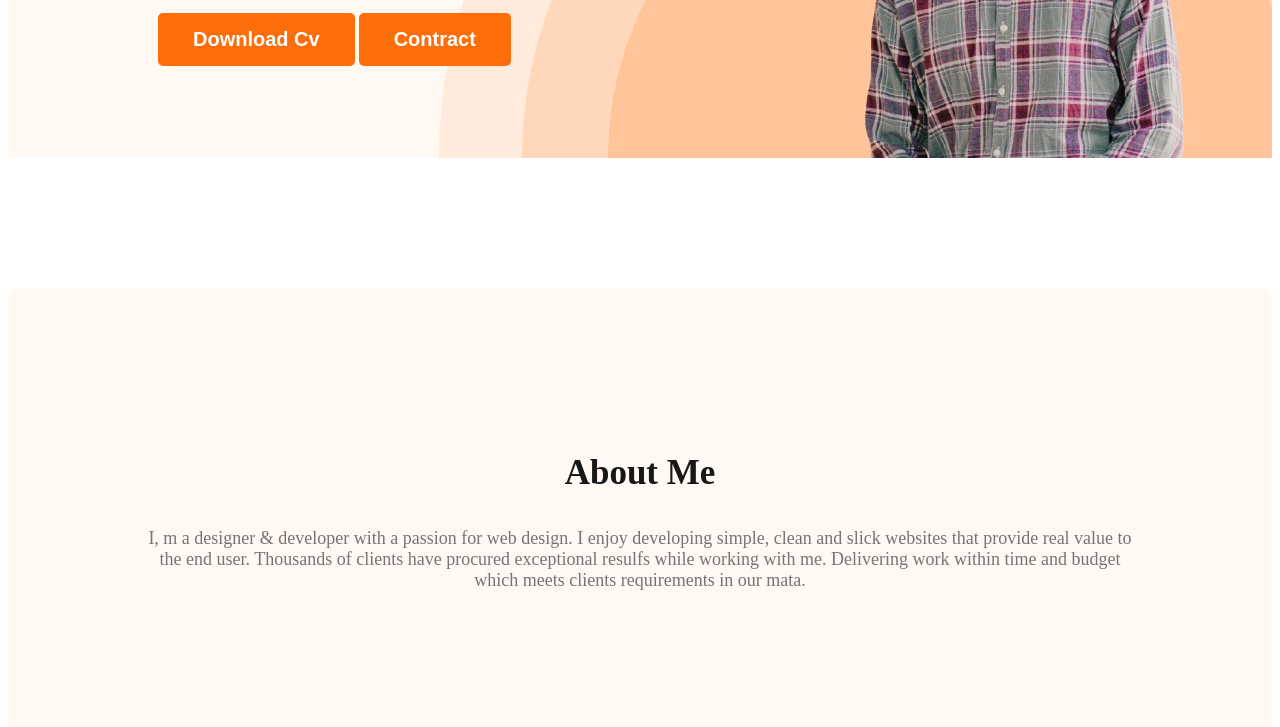
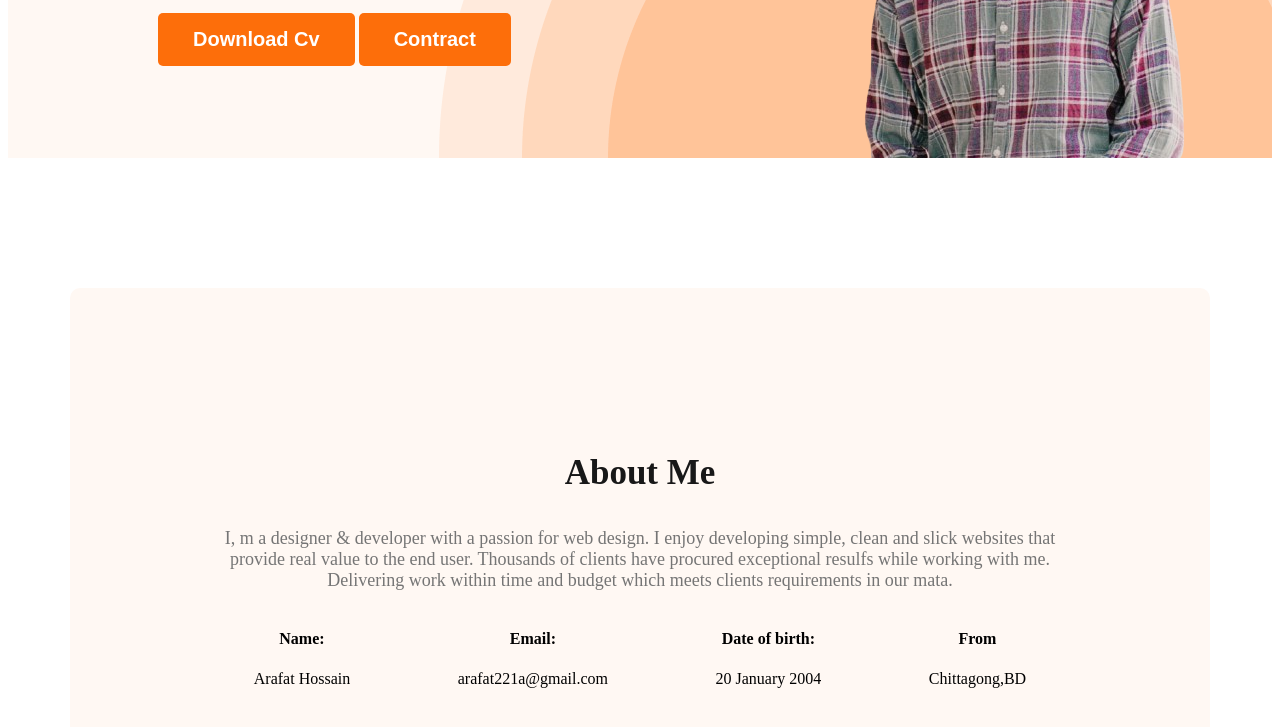
Before and after one commit to arafat11223/webdeveloper-portfolio, a plain HTML site: page index.html in a window 1280 px wide. Shown: the part 531-1258 px from the top of the page. Drawn offline with Linux system fonts and the light colour scheme.

Commit message:
added about information

```diff
--- a/index.html
+++ b/index.html
@@ -38,7 +38,32 @@
             <p class="section-description">I, m a designer & developer with a passion for
                  web design. I enjoy developing simple, clean and slick websites that
                   provide real value to the end user. Thousands of clients have procured
-                   exceptional resulfs while working with me. Delivering work within time and budget which meets clients requirements in our mata.</p>
+                   exceptional resulfs while working with me. Delivering work within time
+                    and budget which meets clients requirements in our mata.
+            </p>
+            <div class="about-info-container">
+                <!-- .about-info*4>h4.info-title+p.info-description -->
+
+                <div class="about-info">
+                    <h4 class="info-title">Name:</h4>
+                    <p class="info-description">Arafat Hossain</p>
+                </div>
+                <div class="about-info">
+                    <h4 class="info-title">Email:</h4>
+                    <p class="info-description">arafat221a@gmail.com</p>
+                </div>
+                <div class="about-info">
+                    <h4 class="info-title">Date of birth:</h4>
+                    <p class="info-description">20 January 2004</p>
+                </div>
+                <div class="about-info">
+                    <h4 class="info-title">From</h4>
+                    <p class="info-description">Chittagong,BD</p>
+                </div>
+
+
+            </div>
+
         </section>
 
     </main>
--- a/styles/portfolio.css
+++ b/styles/portfolio.css
@@ -8,9 +8,6 @@ nav{
     color:#181818;
     font-size:45px;
     front-width:800px;
-
-
-
 }
 
 .text-primary{
@@ -68,6 +65,11 @@ nav a{
     margin-bottom:20px;
 }
 /* main secti0n style */
+main{
+    max-width: 1140px;
+    margin:0px auto;
+}
+
 /* about section style */
 .about{
     padding:130px;
@@ -89,3 +91,10 @@ nav a{
     font-size:18px ;
 
 }
+.about-info-container{
+    display:flex;
+    justify-content: space-around ;
+}
+.info-title{
+    text-align:center
+}
```
